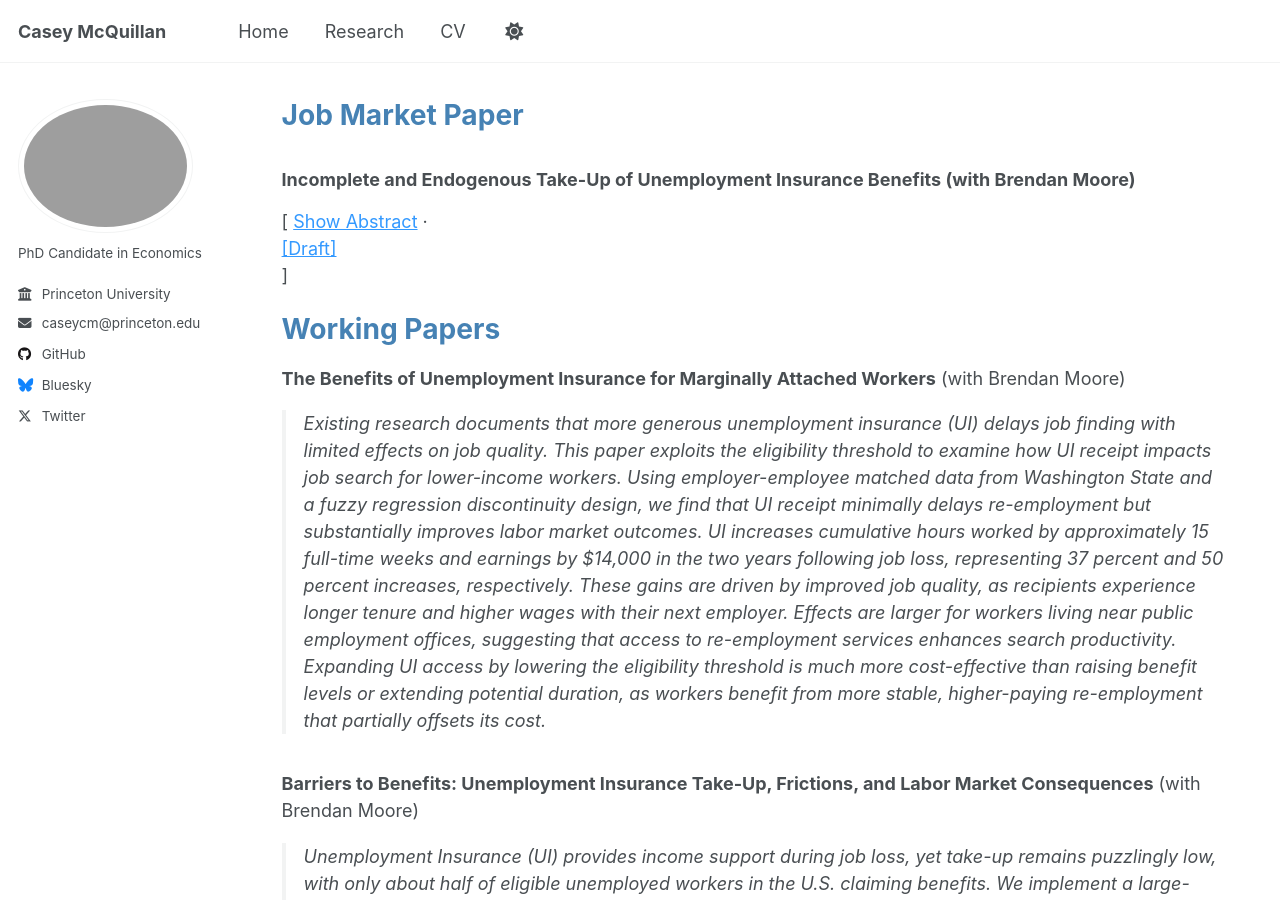
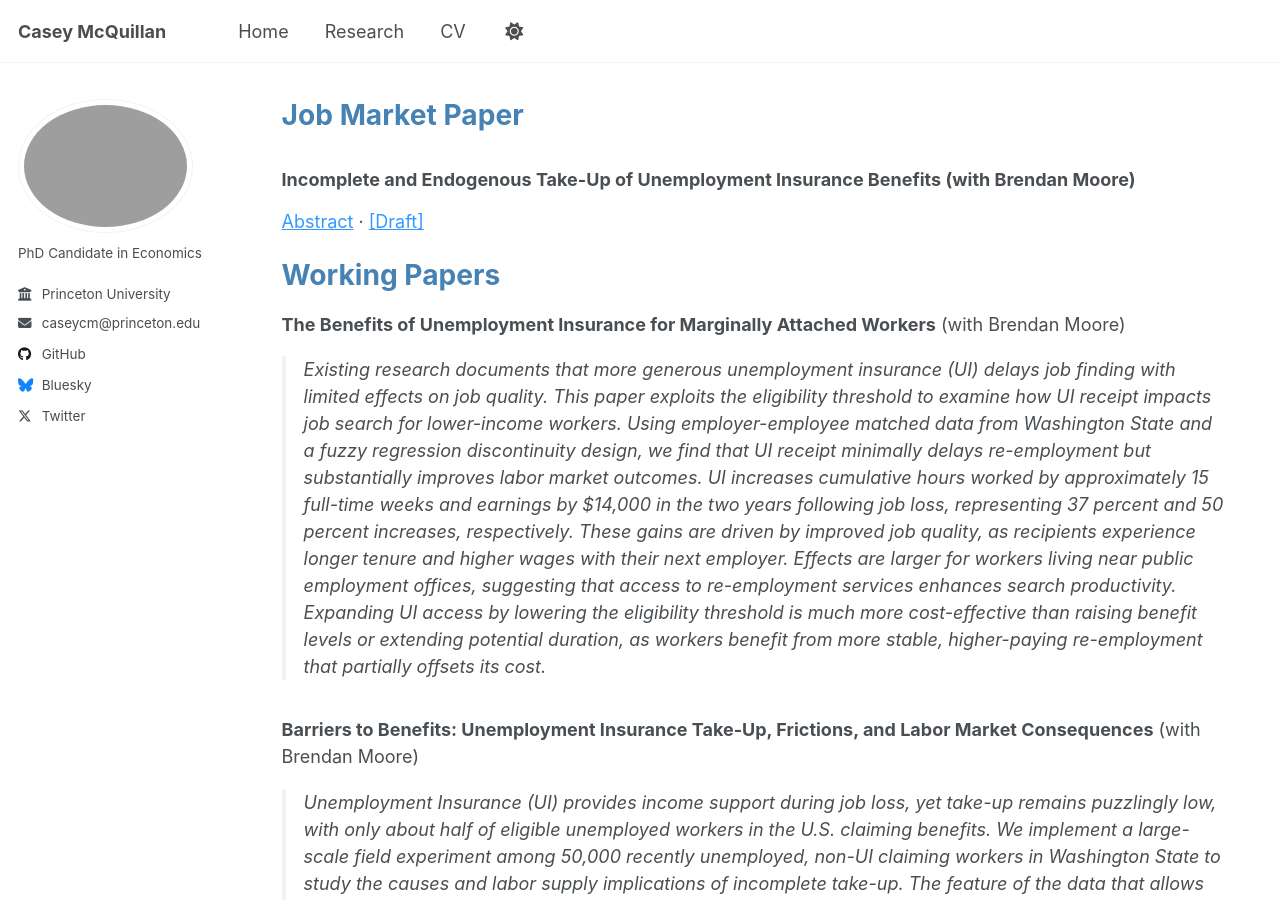
Before and after one commit to casey-mcquillan/casey-mcquillan.github.io, a Jekyll site: the page built from _pages/research.md, in a window 1280 px wide and 900 px high. Built offline with Jekyll 4.4.1, drawn with Linux system fonts in a browser that asks for light colours.

Commit message:
Update research.md

```diff
--- a/_pages/research.md
+++ b/_pages/research.md
@@ -12,17 +12,11 @@ author_profile: true
 # <span style="color: #4682B4;">Job Market Paper</span>
 
 ### **Incomplete and Endogenous Take-Up of Unemployment Insurance Benefits** (with Brendan Moore)
-[
-[Show Abstract](#){: onclick="toggleAbstract('abstract_RKD')" .paper-link} ·
-[[Draft]](https://arxiv.org/pdf/2301.00001.pdf){: .paper-link}
-]
+[Abstract](#){: onclick="toggleAbstract('abstract_RKD')" .paper-link} · [[Draft]](https://arxiv.org/pdf/2301.00001.pdf){: .paper-link}
+
 <div id="abstract_RKD" class="abstract hidden">
-<blockquote style="margin-left: 20px; padding-left: 15px; border-left: 3px solid #0072b2;">
-This paper examines the incomplete and endogenous take-up of unemployment insurance (UI) benefits as well as its policy implications. Standard models of UI focus on how benefit generosity affects the average claim duration, assuming perfect take-up. Yet, benefit receipt is highly incomplete, with estimates of take-up among eligible workers below 50 percent in the United States.
-<br><br>
-We show that take-up is an important margin of response: If benefits become more generous, more workers claim benefits in addition to claimants remaining on benefits for longer. Using a sample of likely eligible workers, we leverage a regression kink design to identify the causal effect of weekly benefit level on take-up and total benefit duration.
-<br><br>
-Our results suggest a 10 percent increase in the weekly benefit leads to a 4.8 percent increase in take-up, which drives a 6.4 percent increase in total benefit duration. Previous work did not account for a take-up response and thus underestimated the fiscal externality associated with raising benefit levels. Endogenous take-up has implications for UI policy: the wedge between the optimal benefit level and full insurance doubles; the value of spending to raise the benefit level decreases by 20 cents for every $1.
+<blockquote style="margin-left: 20px; padding-left: 15px; border-left: 3px solid #3399ff;">
+This paper examines the incomplete and endogenous take-up of unemployment insurance (UI) benefits as well as its policy implications. Standard models of UI focus on how benefit generosity affects the average claim duration, assuming perfect take-up. Yet, benefit receipt is highly incomplete, with estimates of take-up among eligible workers below 50 percent in the United States. We show that take-up is an important margin of response: If benefits become more generous, more workers claim benefits in addition to claimants remaining on benefits for longer. Using a sample of likely eligible workers, we leverage a regression kink design to identify the causal effect of weekly benefit level on take-up and total benefit duration. Our results suggest a 10 percent increase in the weekly benefit leads to a 4.8 percent increase in take-up, which drives a 6.4 percent increase in total benefit duration. Previous work did not account for a take-up response and thus underestimated the fiscal externality associated with raising benefit levels. Endogenous take-up has implications for UI policy: the wedge between the optimal benefit level and full insurance doubles; the value of spending to raise the benefit level decreases by 20 cents for every $1.
 </blockquote>
 </div>
 
```
